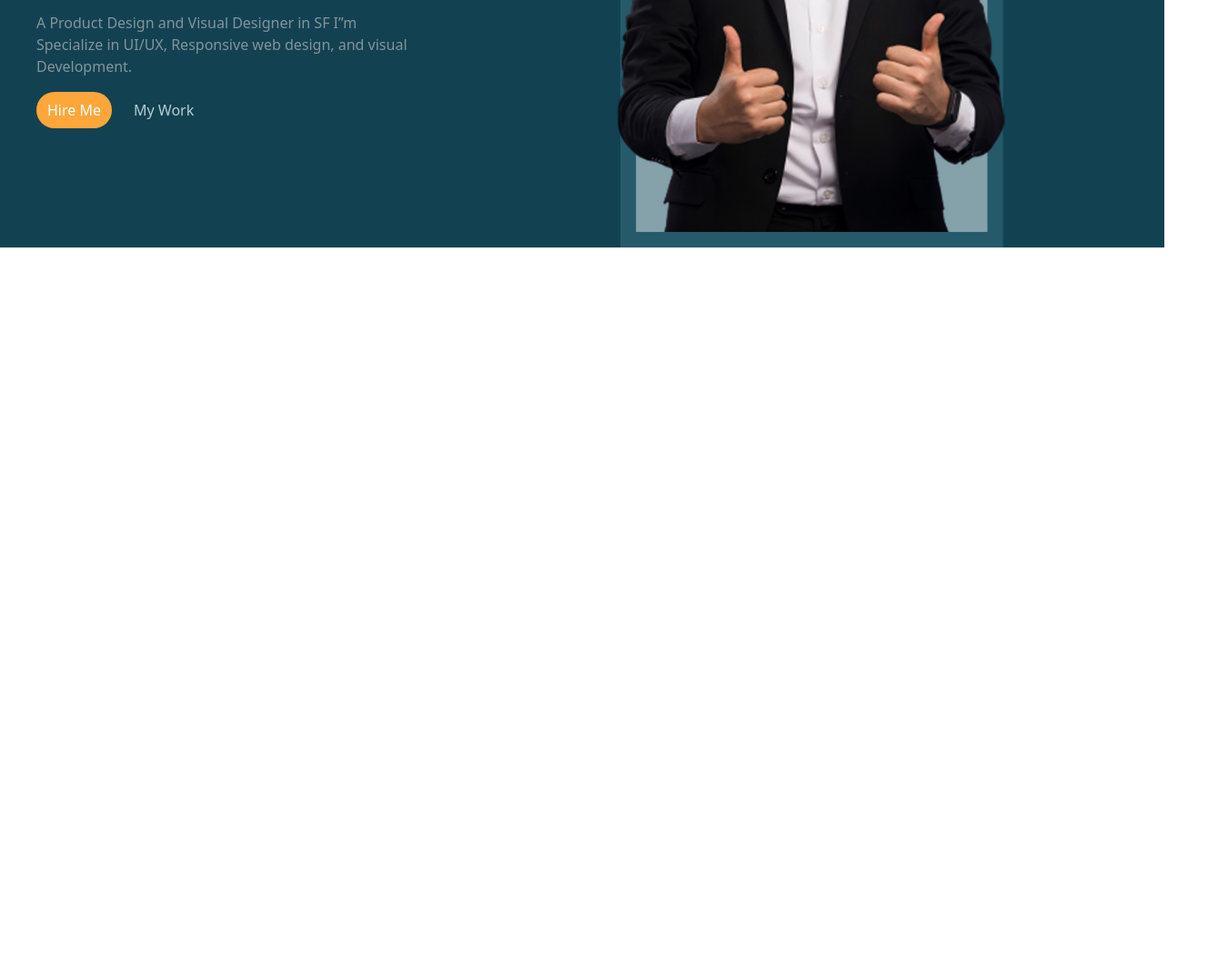
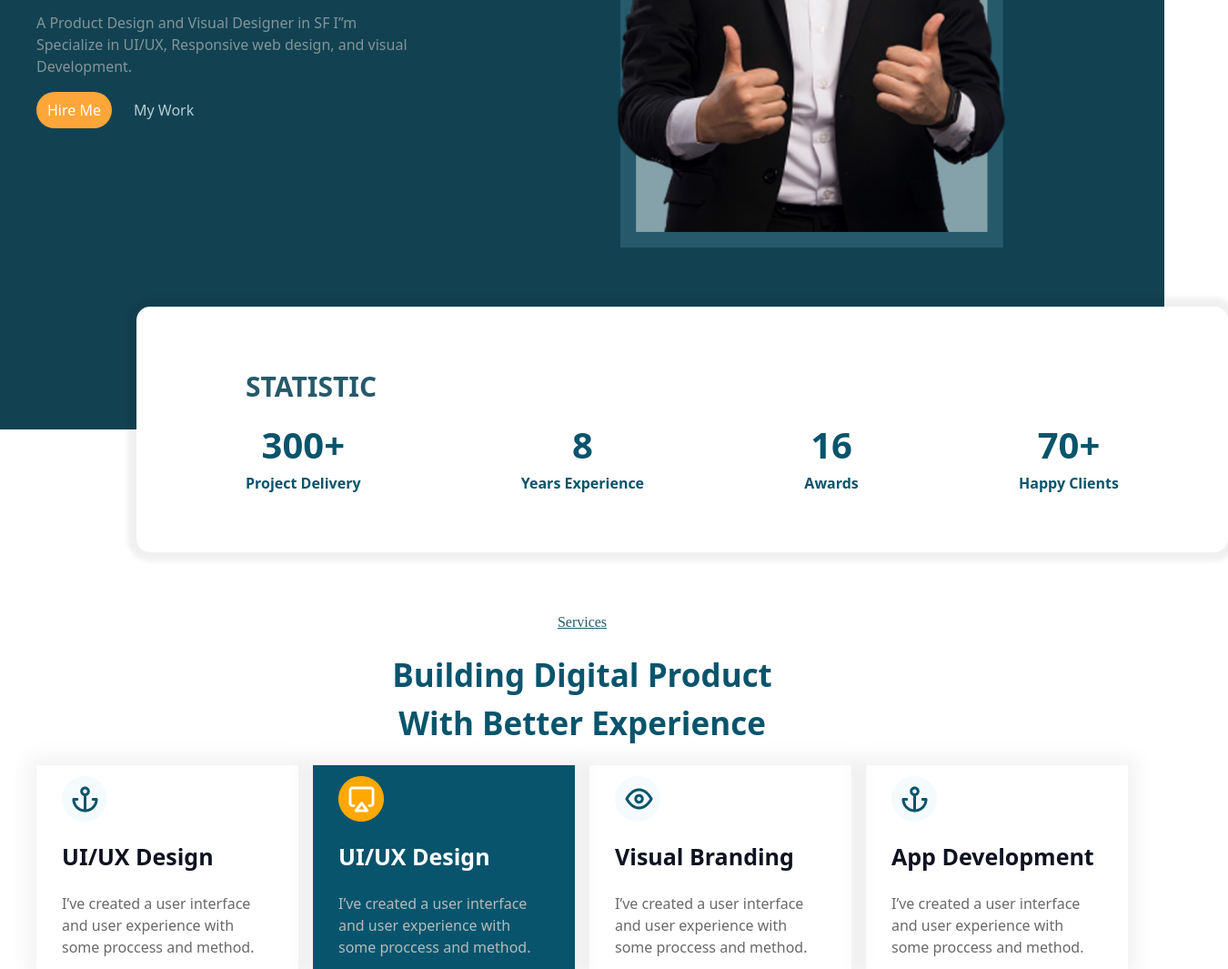
Before and after one commit to AzamovSiyovush/Git, a website: page src/index.html in a window 1280 px wide. Shown: the part 513-1578 px from the top of the page at 91% size, 1350 px wide, since content can reach past the window. Before the commit the page ends 800 px from the top, so only its background shows below. Drawn offline with nearby package versions, Linux system fonts and the light colour scheme; files that its build step writes are made by us from their sources.

Commit message:
section 2 created

```diff
--- a/src/index.html
+++ b/src/index.html
@@ -24,7 +24,7 @@
 </div>
         </nav>
 
-        <section class="flex lg:flex-row flex-col justify-between w-[100%] max-w-[350px] lg:max-w-[1200px] m-auto items-center">
+        <section class="flex pb-[200px] lg:flex-row flex-col justify-between w-[100%] max-w-[350px] lg:max-w-[1200px] m-auto items-center">
             <aside class="lg:w-[40%] w-[100%] flex flex-col text-white gap-4">
                 <div class="flex">
                     <p class="px-3 py-2 rounded-[30px] bg-[#094556]">Hey, I’m Musa</p>
@@ -44,6 +44,79 @@ UI/UX, Responsive web design, and visual Development. </p>
                 <img src="./images/Group 4.png" class="absolute top-[200px] -right-[70px] lg:block hidden">
             </div>
         </section>
+
+        <div class="w-[100%] max-w-[350px] flex shadow-[0px_0px_5px_10px_#0000000F] flex-col m-auto top-[950px] lg:top-[850px] left-[20px] lg:left-[150px] h-auto lg:h-[270px] rounded-[15px] bg-white absolute lg:max-w-[1200px]">
+            <div class="w-[80%] m-auto flex-col flex gap-3">
+                <h1 class="text-[#265A6A] text-[30px] font-bold lg:text-start text-center">STATISTIC</h1>
+                <div class="flex justify-between lg:flex-row flex-col">
+                    <article class="text-[#08546C] font-bold flex flex-col items-center">
+                        <h1 class="text-[40px]">300+</h1>
+                        <p>Project Delivery</p>
+                    </article>
+                    <article class="text-[#08546C] font-bold flex flex-col items-center">
+                        <h1 class="text-[40px]">8</h1>
+                        <p>Years Experience</p>
+                    </article>
+                    <article class="text-[#08546C] font-bold flex flex-col items-center">
+                        <h1 class="text-[40px]">16</h1>
+                        <p>Awards</p>
+                    </article>
+                    <article class="text-[#08546C] font-bold flex flex-col items-center">
+                        <h1 class="text-[40px]">70+</h1>
+                        <p>Happy Clients</p>
+                    </article>
+                </div>
+            </div>
+        </div>
+
     </header>
+
+        <main>
+            <section class="w-[100%] mt-[300px] lg:mt-[200px] gap-5 max-w-[350px] m-auto lg:max-w-[1200px] flex flex-col">
+                    <p class="text-center underline text-[#265A6A] font-[Schoolbell]">Services</p>
+                    <h1 class="text-[#08546C] text-[35px] font-bold text-center">Building Digital Product <br>
+                        With Better Experience</h1>
+                        <div class="flex gap-4 lg:flex-row flex-col">
+                            <article class="flex flex-col w-[100%] lg:w-[25%] px-7 py-3 gap-5 shadow-[0px_0px_20px_10px_#0000000D]">
+                                <div>
+                                    <img src="./images/Group 15.png" alt="">
+                                </div>
+                                    <h1 class="text-[25px] text-[#0F1221] font-bold">UI/UX Design</h1>
+                                    <p class="text-[#696969]">I’ve created a user interface
+                                        and user experience with
+                                        some proccess and method.</p>
+                            </article>
+                            <article class="flex flex-col bg-[#08546C] w-[100%] lg:w-[25%] px-7 py-3 gap-5 shadow-[0px_0px_20px_10px_#0000000D]">
+                                <div>
+                                    <img src="./images/Group 15 (1).png" alt="">
+                                </div>
+                                    <h1 class="text-[25px] text-white font-bold">UI/UX Design</h1>
+                                    <p class="text-[#B2BBBD]">I’ve created a user interface
+                                        and user experience with
+                                        some proccess and method.</p>
+                            </article>
+                            <article class="flex flex-col w-[100%] lg:w-[25%] px-7 py-3 gap-5 shadow-[0px_0px_20px_10px_#0000000D]">
+                                <div>
+                                    <img src="./images/Group 15 (3).png" alt="">
+                                </div>
+                                    <h1 class="text-[25px] text-[#0F1221] font-bold">Visual Branding</h1>
+                                    <p class="text-[#696969]">I’ve created a user interface
+                                        and user experience with
+                                        some proccess and method.</p>
+                            </article>
+                            <article class="flex flex-col w-[100%] lg:w-[25%] px-7 py-3 gap-5 shadow-[0px_0px_20px_10px_#0000000D]">
+                                <div>
+                                    <img src="./images/Group 15 (2).png" alt="">
+                                </div>
+                                    <h1 class="text-[25px] text-[#0F1221] font-bold">App Development</h1>
+                                    <p class="text-[#696969]">I’ve created a user interface
+                                        and user experience with
+                                        some proccess and method.</p>
+                            </article>
+                        </div>
+            </section>
+
+        </main>
+
 </body>
 </html>
```
Also changed, not shown: src/images/Group 15 (1).png (added), src/images/Group 15 (2).png (added), src/images/Group 15 (3).png (added), src/images/Group 15.png (added).
